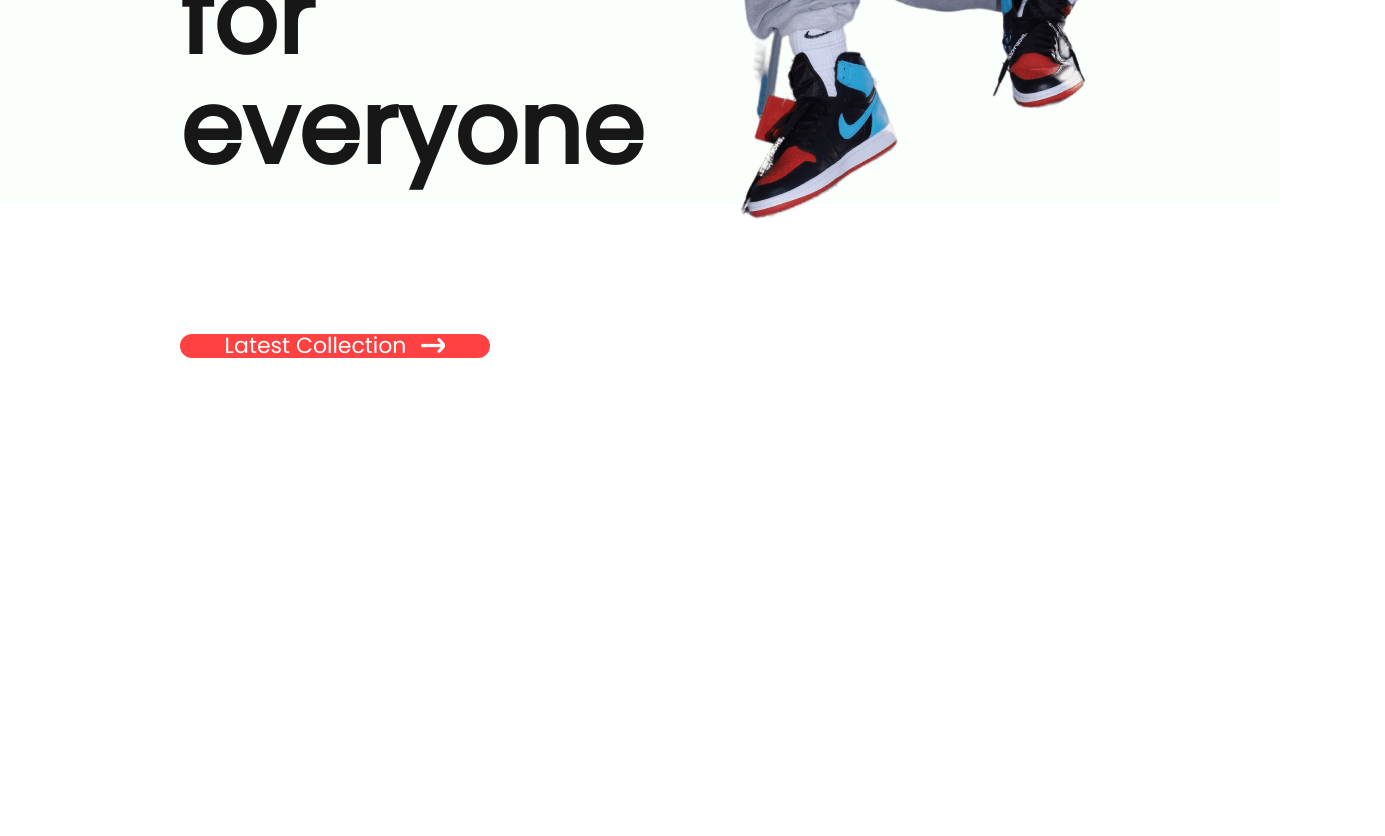
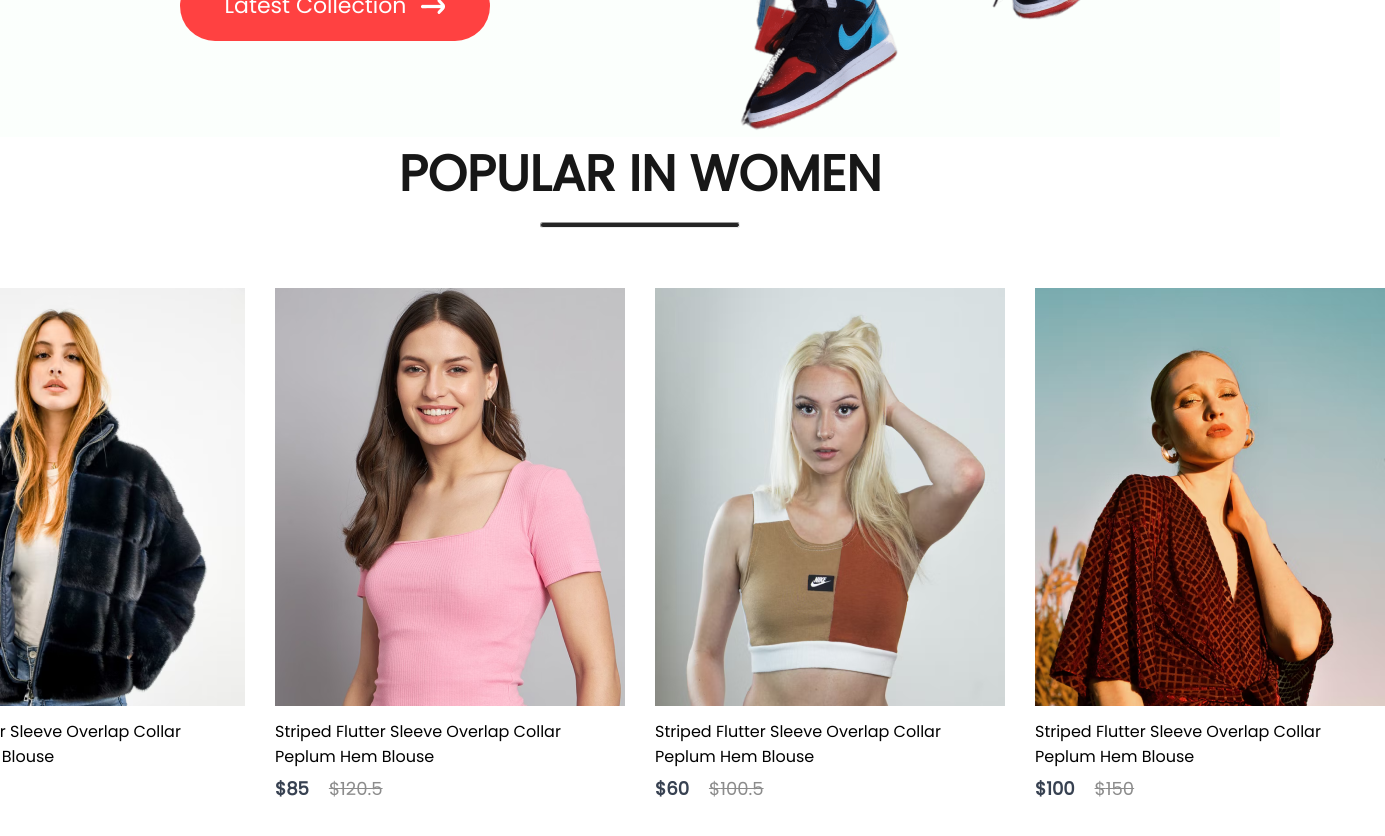
Before and after one commit to DouglasWillianBasilio/ecommerceFullStack, a React (Create React App) app in the folder frontend/: page / in a window 1280 px wide. Shown: the part 760-1596 px from the top of the page, 1385 px wide, since content can reach past the window. Before the commit the page ends 1121 px from the top, so only its background shows below. Built offline with nearby package versions, Linux system fonts and the light colour scheme.

Commit message:
adicionando itens populares

```diff
--- a/frontend/src/Components/Hero/Hero.css
+++ b/frontend/src/Components/Hero/Hero.css
@@ -49,3 +49,10 @@
     font-size: 22px;
     font-weight: 500;
 }
+
+.hero-right {
+    flex: 1;
+    display: flex;
+    align-items: center;
+    justify-content: center;
+}
--- /dev/null
+++ b/frontend/src/Components/Item/Item.css
@@ -0,0 +1,30 @@
+.item {
+    width: 350px;
+}
+
+.item p {
+    margin: 6px 0px;
+}
+
+.item-prices {
+    display: flex;
+    gap: 20px;
+}
+
+.item-price-new {
+    color: #374151;
+    font-size: 18px;
+    font-weight: 600;
+}
+
+.item-price-old {
+    color: #8c8c8c;
+    font-size: 18px;
+    font-weight: 500;
+    text-decoration: line-through;
+}
+
+.item:hover {
+    transform: scale(1.05);
+    transition: .6s;
+}
--- /dev/null
+++ b/frontend/src/Components/Item/Item.jsx
@@ -0,0 +1,19 @@
+import React from 'react'
+import './Item.css'
+
+export const Item = (props) => {
+  return (
+    <div className='item'>
+            <img src={props.image} alt="" />
+            <p>{props.name}</p>
+            <div className="item-prices">
+                <div className="item-price-new">
+                    ${props.new_price}
+                </div>
+                <div className="item-price-old">
+                    ${props.old_price}
+                </div>
+            </div>
+    </div>
+  )
+}
--- /dev/null
+++ b/frontend/src/Components/Popular/Popular.css
@@ -0,0 +1,26 @@
+.popular {
+    display: flex;
+    flex-direction: column;
+    align-items: center;
+    gap: 10px;
+    height: 90vh;
+}
+
+.popular h1 {
+    color: #171717;
+    font-size: 50px;
+    font-weight: 600;
+}
+
+.popular hr {
+    width: 200px;
+    height: 6px;
+    border-radius: 10px;
+    background: #252525;
+}
+
+.popular-item {
+    margin-top: 50px;
+    display: flex;
+    gap: 30px;
+}
--- /dev/null
+++ b/frontend/src/Components/Popular/Popular.jsx
@@ -0,0 +1,24 @@
+import React from 'react'
+import './Popular.css'
+import data_product from '../Assets/data'
+import { Item } from '../Item/Item'
+
+export const Popular = () => {
+    return (
+        <div className='popular'>
+            <h1>POPULAR IN WOMEN</h1>
+            <hr />
+            <div className="popular-item">
+                {data_product.map((item, i) => {
+                    return <Item
+                        key={i}
+                        id={item.id}
+                        name={item.name}
+                        image={item.image}
+                        new_price={item.new_price}
+                        old_price={item.old_price} />
+                })}
+            </div>
+        </div>
+    )
+}
--- a/frontend/src/Pages/Shop.jsx
+++ b/frontend/src/Pages/Shop.jsx
@@ -1,10 +1,12 @@
 import React from 'react'
 import { Hero } from '../Components/Hero/Hero'
+import { Popular } from '../Components/Popular/Popular'
 
 export const Shop = () => {
   return (
     <div>
         <Hero />
+        <Popular />
     </div>
   )
 }
--- a/frontend/src/index.css
+++ b/frontend/src/index.css
@@ -1,3 +1,9 @@
+* {
+  margin: 0;
+  padding: 0;
+  box-sizing: border-box;
+}
+
 body {
   margin: 0;
   font-family: -apple-system, BlinkMacSystemFont, 'Segoe UI', 'Roboto', 'Oxygen',
```
